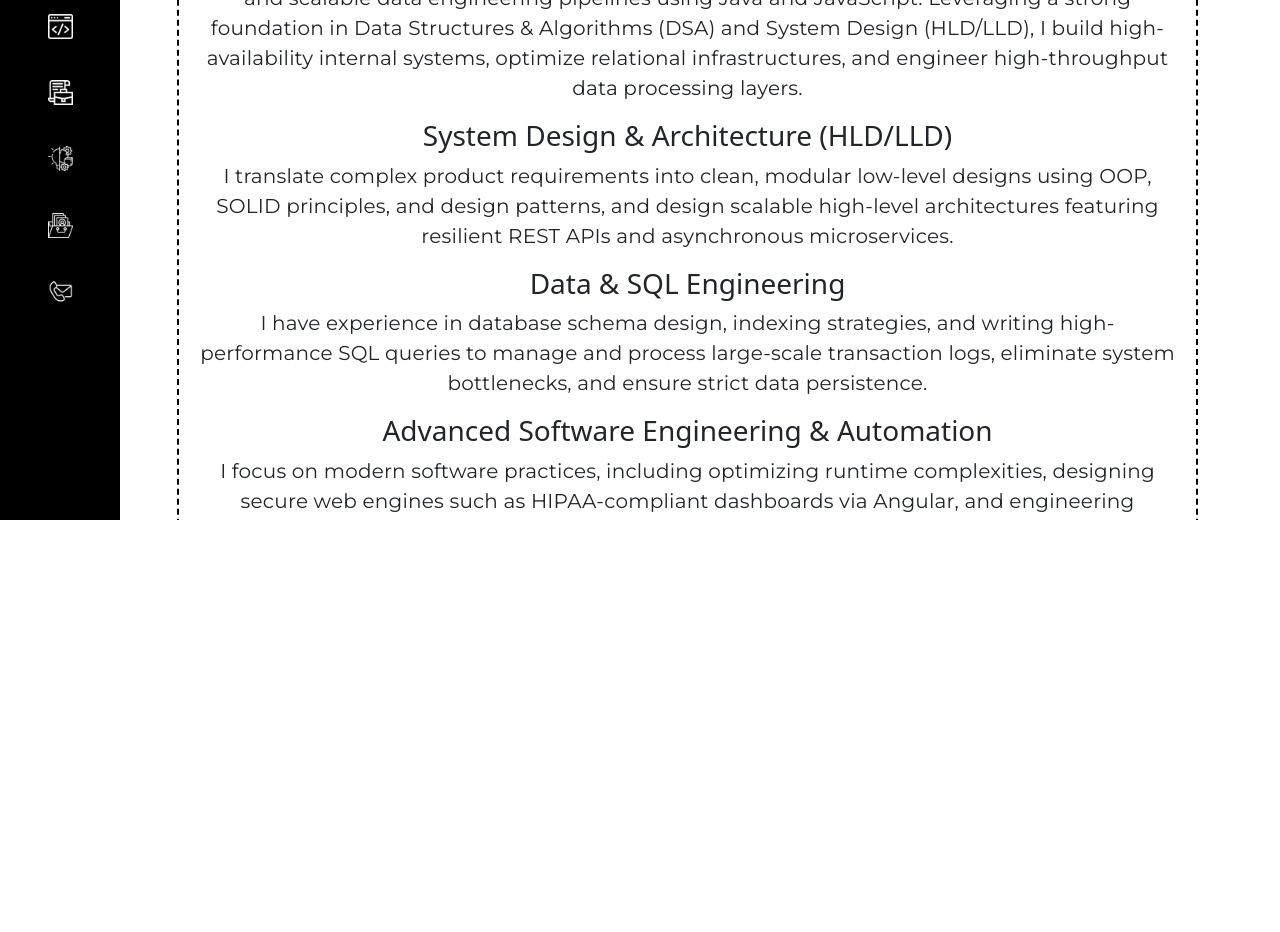
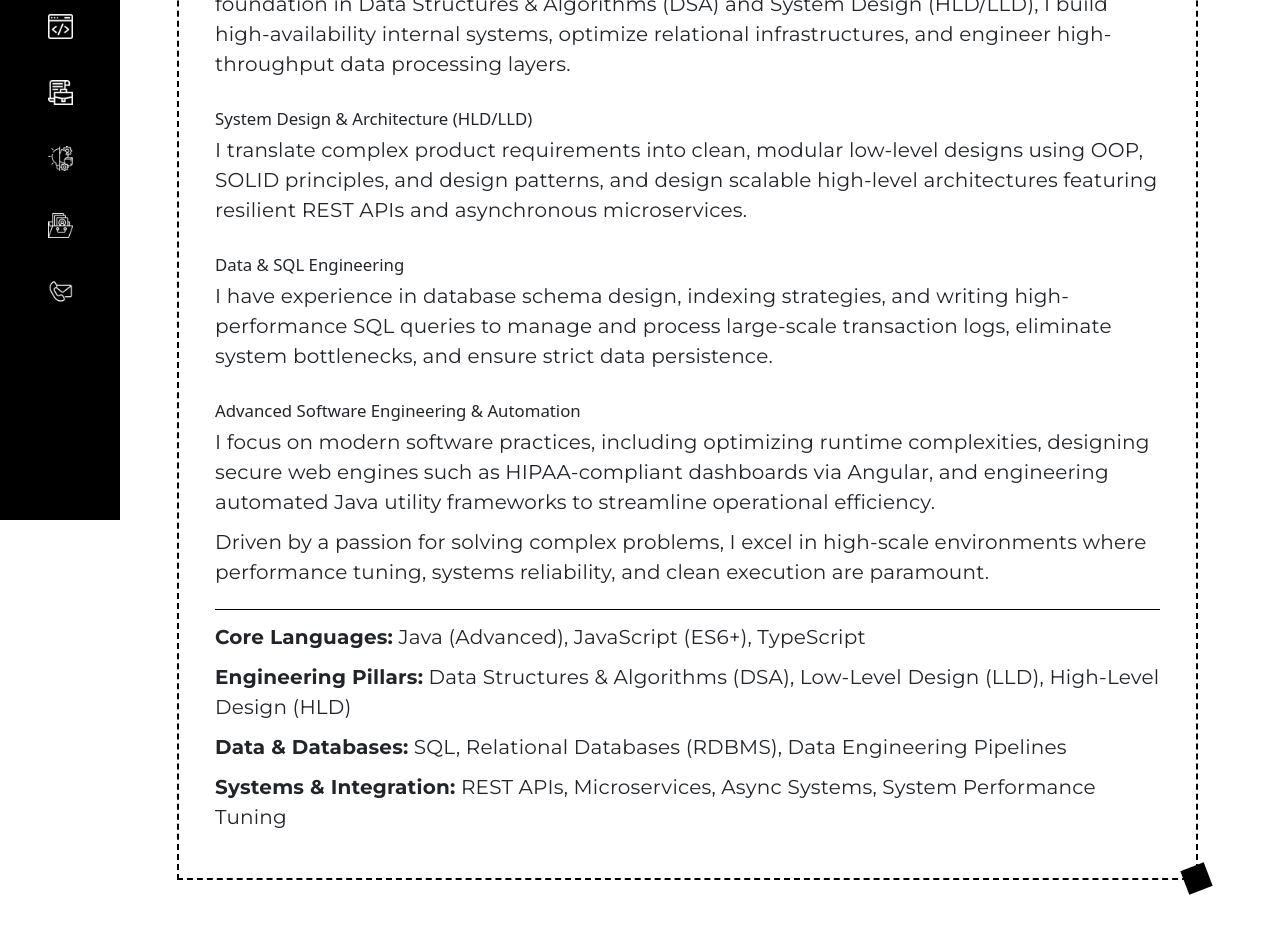
Before and after one commit to Cadburyash/iPortFolio, a React (Create React App) app: page /about in a window 1280 px wide. Shown: the part 280-1212 px from the top of the page. Before the commit the page ends 800 px from the top, so only its background shows below. Built offline with nearby package versions, Linux system fonts and the light colour scheme.

Commit message:
Update About.css

```diff
--- a/src/Pages/About.css
+++ b/src/Pages/About.css
@@ -1,18 +1,32 @@
 #about {
-  height: 100vh;
+  min-height: 100vh;
 }
 #about .aboutcontent {
   border: 2px dashed #000;
   display: flex;
-  justify-content: center;
-  align-items: center;
-  min-height: 60vh;
-  margin-top: 20vh;
+  align-items: stretch;
+  margin: 120px 0 60px;
   flex-direction: column;
-  text-align: center;
-  padding: 20px;
+  text-align: left;
+  padding: 36px;
   position: relative;
   background-color: #fff;
+}
+#about .aboutcontent h2 {
+  text-align: center;
+  margin-bottom: 24px;
+}
+#about .aboutcontent h3 {
+  font-size: 1.05rem;
+  margin: 20px 0 6px;
+}
+#about .aboutcontent p {
+  margin-bottom: 10px;
+}
+#about .aboutskills {
+  border-top: 1px solid #000;
+  margin-top: 12px;
+  padding-top: 12px;
 }
 #about .aboutcontent::before {
   content: "";
@@ -54,4 +68,8 @@
   #about {
     padding: 0px 30px;
   }
+  #about .aboutcontent {
+    margin-top: 100px;
+    padding: 28px 20px;
+  }
 }
```
